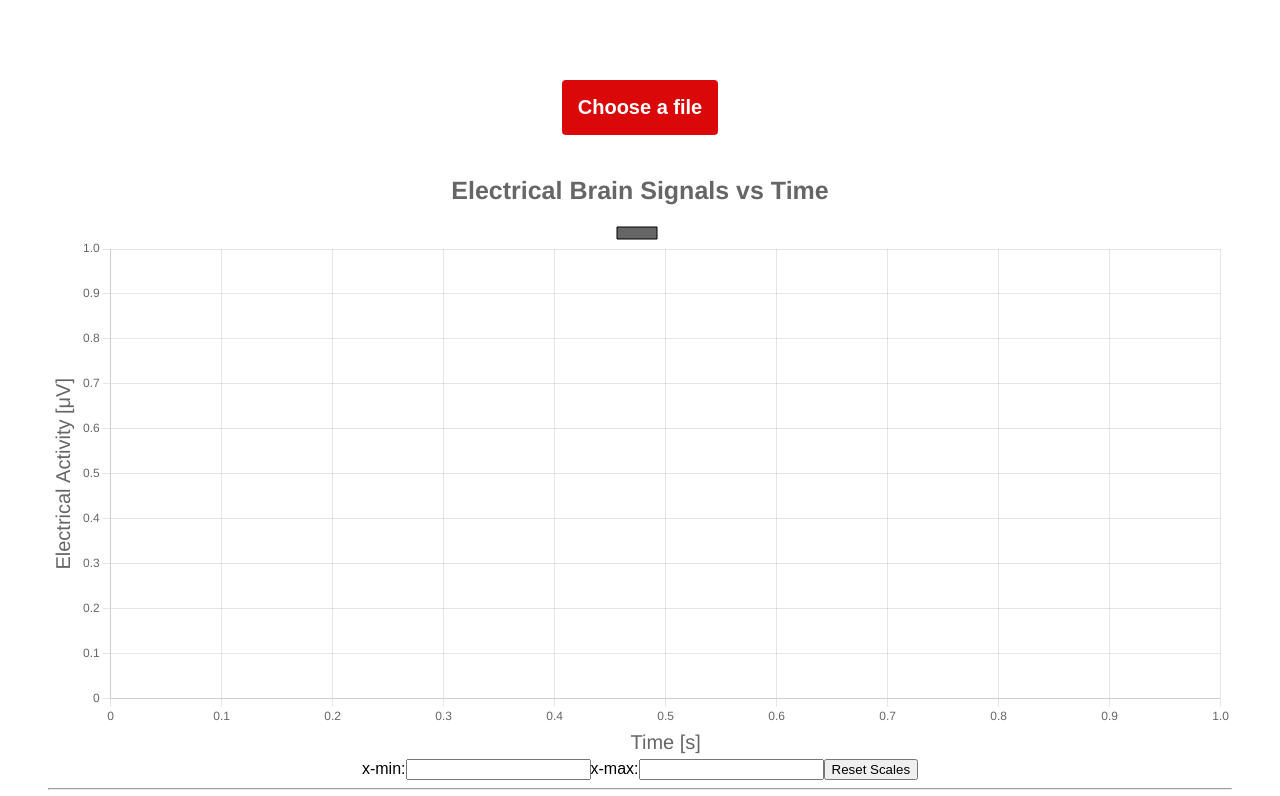
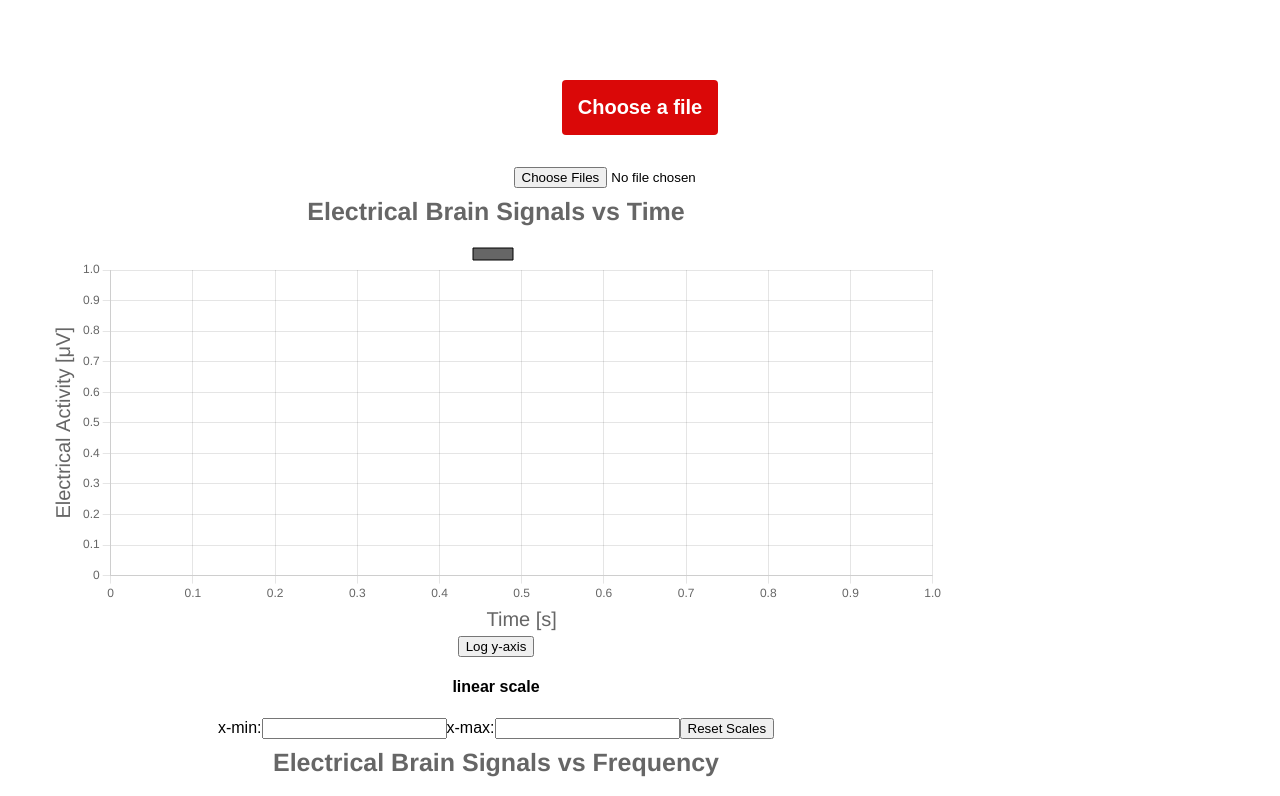
Before and after one commit to JoshWAllen/Queens-Brainwaves, a React (Create React App) app: page / in a window 1280 px wide. Shown: the top 796 px of the page. Built offline with nearby package versions, Linux system fonts and the light colour scheme.

Commit message:
added button to change y axis between log and linear scales. Added folder input functionality

```diff
--- a/public/index.html
+++ b/public/index.html
@@ -7,37 +7,13 @@
     <meta name="theme-color" content="#000000" />
     <meta
       name="description"
-      content="Web site created using create-react-app"
+      content="A web app to analyze and visualize EEG data extracted from CSV files. Created by the Queen's Cerebral Language Innovation"
     />
     <link rel="apple-touch-icon" href="%PUBLIC_URL%/logo192.png" />
-    <!--
-      manifest.json provides metadata used when your web app is installed on a
-      user's mobile device or desktop. See https://developers.google.com/web/fundamentals/web-app-manifest/
-    -->
     <link rel="manifest" href="%PUBLIC_URL%/manifest.json" />
-    <!--
-      Notice the use of %PUBLIC_URL% in the tags above.
-      It will be replaced with the URL of the `public` folder during the build.
-      Only files inside the `public` folder can be referenced from the HTML.
-
-      Unlike "/favicon.ico" or "favicon.ico", "%PUBLIC_URL%/favicon.ico" will
-      work correctly both with client-side routing and a non-root public URL.
-      Learn how to configure a non-root public URL by running `npm run build`.
-    -->
-    <title>React App</title>
+    <title>QCLI Data Analyzer</title>
   </head>
   <body>
-    <noscript>You need to enable JavaScript to run this app.</noscript>
     <div id="root"></div>
-    <!--
-      This HTML file is a template.
-      If you open it directly in the browser, you will see an empty page.
-
-      You can add webfonts, meta tags, or analytics to this file.
-      The build step will place the bundled scripts into the <body> tag.
-
-      To begin the development, run `npm start` or `yarn start`.
-      To create a production bundle, use `npm run build` or `yarn build`.
-    -->
   </body>
 </html>
--- a/src/App.js
+++ b/src/App.js
@@ -3,6 +3,7 @@ import React from "react";
 import {
   Chart as ChartJS,
   LinearScale,
+  LogarithmicScale,
   PointElement,
   LineElement,
   Tooltip,
@@ -15,6 +16,7 @@ import { parse } from "papaparse";
 
 ChartJS.register(
   LinearScale,
+  LogarithmicScale,
   PointElement,
   LineElement,
   Title,
@@ -24,48 +26,99 @@ ChartJS.register(
 
 export default function App() {
   //function passed down to CSVinput component
-  function handleInput(e) {
+  function handleCSVInput(e) {
     parse(e.target.files[0], {
       download: true,
       header: true,
       skipEmptyLines: true,
       complete: (results) => {
+        console.log(e.target.files[0].name);
+        selectCurrentData(results.data);
+      },
+    });
+  }
+
+  //Given array of data, sets the data state
+  function selectCurrentData(data) {
+    console.log("function ran");
     setData({
       //Parsed CSV data is used to update data state
-          labels: results.data.map((item) => item.time % results.data[0].time), // x axis labels - reduces time to 0-10 sec
+      labels: data.map((item) => item.time % data[0].time), // x axis labels - reduces time to 0-10 sec
       datasets: [
         {
           label: "C1",
-              data: results.data.map((item) => item.c1),
+          data: data.map((item) => item.c1),
           backgroundColor: ["rgba(255, 99, 132, 0.5)"],
           borderColor: "rgba(255, 99, 132, 1)",
           borderWidth: 1,
         },
         {
           label: "C2",
-              data: results.data.map((item) => item.c2),
+          data: data.map((item) => item.c2),
           backgroundColor: ["rgba(53, 162, 235, 0.5)"],
           borderColor: "rgba(53, 162, 235, 1)",
           borderWidth: 1,
         },
         {
           label: "C3",
-              data: results.data.map((item) => item.c3),
+          data: data.map((item) => item.c3),
           backgroundColor: ["rgba(255,205,86,0.5)"],
           borderColor: "rgb(255,205,86)",
           borderWidth: 1,
         },
         {
           label: "C4",
-              data: results.data.map((item) => item.c4),
+          data: data.map((item) => item.c4),
           backgroundColor: ["rgba(75,192,192,0.5)"],
           borderColor: "rgb(75,192,192)",
           borderWidth: 1,
         },
       ],
     });
+  }
+
+  //State for file explorer side panel
+  const [folderFiles, setFolderFiles] = React.useState({});
+
+  function fileClick(e) {
+    console.log(e.target.innerText);
+    const CSVData = folderFiles[e.target.innerText].data.data;
+    selectCurrentData(CSVData);
+  }
+
+  //For every csv file in folder state, create a file component in sidebar file explorer
+  const fileListComponents = Object.keys(folderFiles).map((filepath) => {
+    return (
+      <li key={filepath} onClick={fileClick} className="folder-file">
+        {filepath}
+      </li>
+    );
+  });
+
+  //Take folder as input and get info from each file within it
+  function folderInput(e) {
+    const files = e.target.files;
+
+    //loops through all files in folder and parses CSV data
+    let folderData = {};
+    for (let i = 0; i < files.length; i++) {
+      let file = files.item(i);
+      parse(file, {
+        download: true,
+        header: true,
+        skipEmptyLines: true,
+        complete: (results) => {
+          //Filters out filetypes that are not CSV
+          if (file.type === "text/csv") {
+            folderData[file.webkitRelativePath] = { file: file, data: results };
+          }
+          if (i === files.length - 1) {
+            //code to run when all files are parsed
+            setFolderFiles(folderData);
+          }
         },
       });
+    }
   }
 
   //State for the time data prop
@@ -83,12 +136,28 @@ export default function App() {
     ],
   });
 
+  //frequency conversion
+  var fft = require("fft-js").fft;
+
+  //State for the frequency data prop
+  const [fData, setFData] = React.useState({
+    //initial state has empty fields as placeholders
+    labels: [],
+    datasets: [
+      {
+        label: "",
+        data: [],
+        backgroundColor: [],
+        borderColor: "black",
+        borderWidth: 1,
+      },
+    ],
+  });
+
+  //Helper function for frequency conversion.
   function calcMagnitude(a, b) {
     return Math.sqrt(a * a + b * b);
   }
-
-  //frequency conversion
-  var fft = require("fft-js").fft;
 
   //Updates freq data when time data changes
   React.useEffect(() => {
@@ -104,12 +173,12 @@ export default function App() {
     const fWeights = phasors.map((phasor) =>
       phasor.map((complexNum) => calcMagnitude(complexNum[0], complexNum[1]))
     );
-    console.log(fWeights);
+    // console.log(fWeights);
 
     //Converting indices to corresponding frequencies to plot as x-axis
     const indices = Array.from(Array(fWeights[0].length + 1).keys());
     const frequencies = indices.map((index) => index / 10);
-    console.log(frequencies);
+    // console.log(frequencies);
     setFData({
       labels: frequencies, // x axis labels
       datasets: [
@@ -145,21 +214,6 @@ export default function App() {
     });
   }, [data]);
 
-  //State for the frequency data prop
-  const [fData, setFData] = React.useState({
-    //initial state has empty fields as placeholders
-    labels: [],
-    datasets: [
-      {
-        label: "",
-        data: [],
-        backgroundColor: [],
-        borderColor: "black",
-        borderWidth: 1,
-      },
-    ],
-  });
-
   //options props
   const timeTitles = {
     main: "Electrical Brain Signals vs Time",
@@ -176,12 +230,30 @@ export default function App() {
   return (
     <div className="App">
       <div>
-        <CSVInput handleInput={handleInput} />
+        <CSVInput handleInput={handleCSVInput} />
+        {/* <iframe
+          src="https://drive.google.com/embeddedfolderview?id=14a7O2lfUv0aVyjHa1gkY2KH_Aej_sis4"
+          width="600"
+          height="500"
+          frameBorder="0"
+        ></iframe> */}
+        <input
+          type="file"
+          id="folder-input"
+          onChange={folderInput}
+          directory=""
+          webkitdirectory=""
+          multiple
+        />
+        <div className="flex-container">
+          <div id="folder">
+            <ul className="folder-list">{fileListComponents}</ul>
+          </div>
+          <div className="chart-container">
             <ScatterChart chartData={data} titles={timeTitles} />
-        <br></br>
-        <hr></hr>
-        <br></br>
             <ScatterChart chartData={fData} titles={freqTitles} />
+          </div>
+        </div>
       </div>
     </div>
   );
--- a/src/components/ScatterChart.js
+++ b/src/components/ScatterChart.js
@@ -31,6 +31,7 @@ function ScatterChart({ chartData, titles }) {
       },
       y: {
         beginAtZero: false,
+        type: "linear",
         title: {
           display: true,
           text: titles.yaxis,
@@ -47,9 +48,6 @@ function ScatterChart({ chartData, titles }) {
     xmin: "",
     xmax: "",
   });
-
-  console.log(formData.xmin);
-  console.log(options);
 
   //When form state changes, update options state accordingly
   React.useEffect(() => {
@@ -68,6 +66,24 @@ function ScatterChart({ chartData, titles }) {
       };
     });
   }, [formData]);
+
+  //Changes y axis between linear and log scaling
+  function toggleLog() {
+    setOptions((prevOptions) => {
+      return {
+        //Keep the Options object exact same except for changes to scales (uses JS spread operator)
+        ...prevOptions,
+        scales: {
+          ...prevOptions.scales,
+          y: {
+            ...prevOptions.scales.y,
+            type:
+              prevOptions.scales.y.type === "linear" ? "logarithmic" : "linear",
+          },
+        },
+      };
+    });
+  }
 
   //Set scales back to default and empty forms
   function resetScales() {
@@ -95,6 +111,9 @@ function ScatterChart({ chartData, titles }) {
     <>
       <Scatter data={chartData} options={options} />
 
+      <button onClick={toggleLog}>Log y-axis</button>
+      <h4>{options.scales.y.type} scale</h4>
+
       <label htmlFor="xmin">x-min:</label>
       <input
         type="number"
--- a/src/styles.css
+++ b/src/styles.css
@@ -3,6 +3,7 @@
   text-align: center;
 }
 
+/* choose file button */
 .inputfile {
   width: 0.1px;
   height: 0.1px;
@@ -27,3 +28,30 @@
 .inputfile + label:hover {
   background-color: rgb(255, 13, 13);
 }
+
+/* folder sidebar */
+.flex-container {
+  display: flex;
+}
+
+.folder-list {
+  background-color: pink;
+  list-style-type: none;
+  width: max-content;
+  padding: 0;
+}
+
+.folder-file {
+  text-align: left;
+  padding: 5px;
+}
+
+.folder-file:hover {
+  background-color: lightblue;
+  cursor: pointer;
+}
+
+/* chart container */
+.chart-container {
+  width: 70vw;
+}
```
Lines whose indentation alone changed are shown as unchanged.
